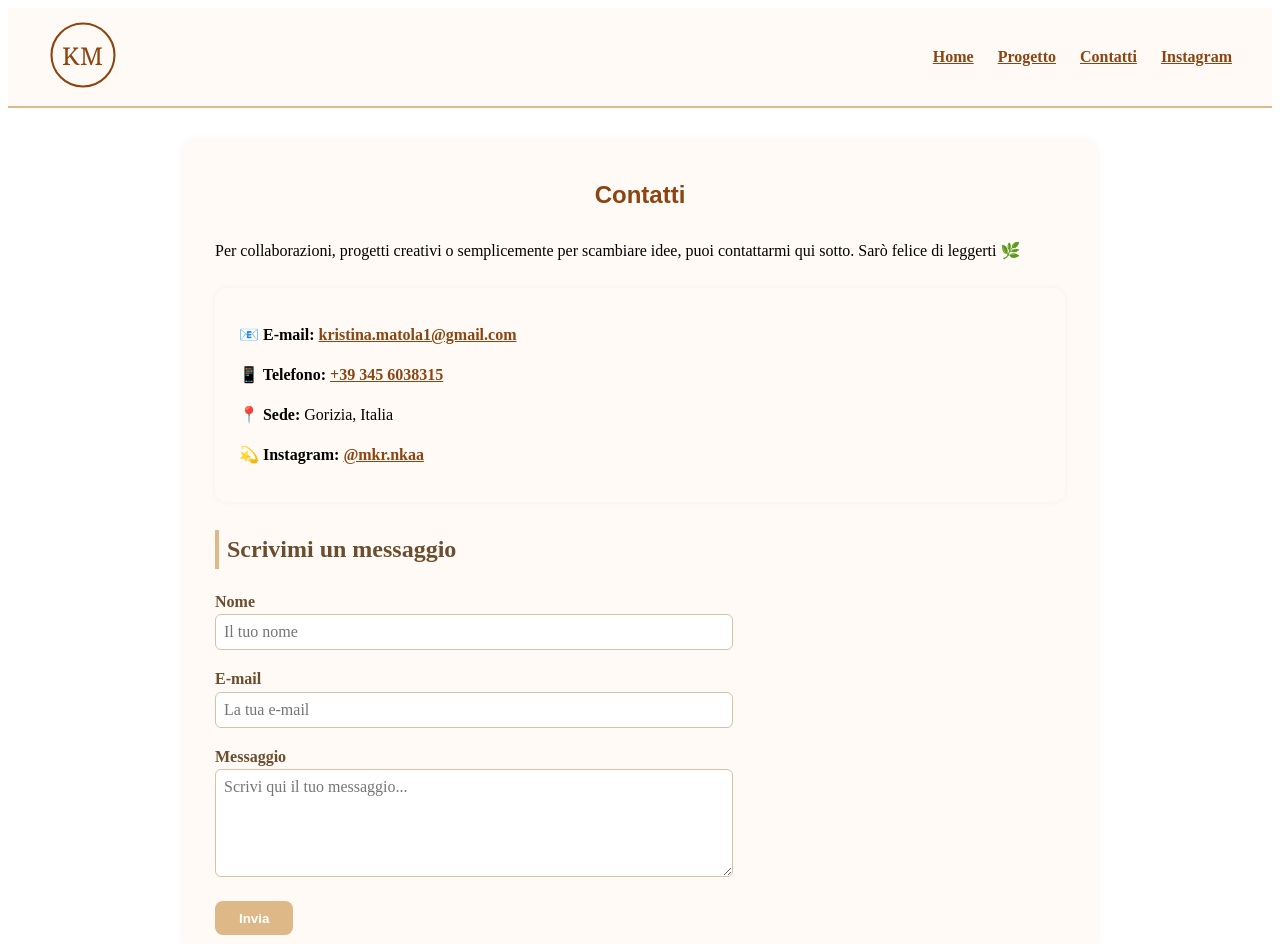
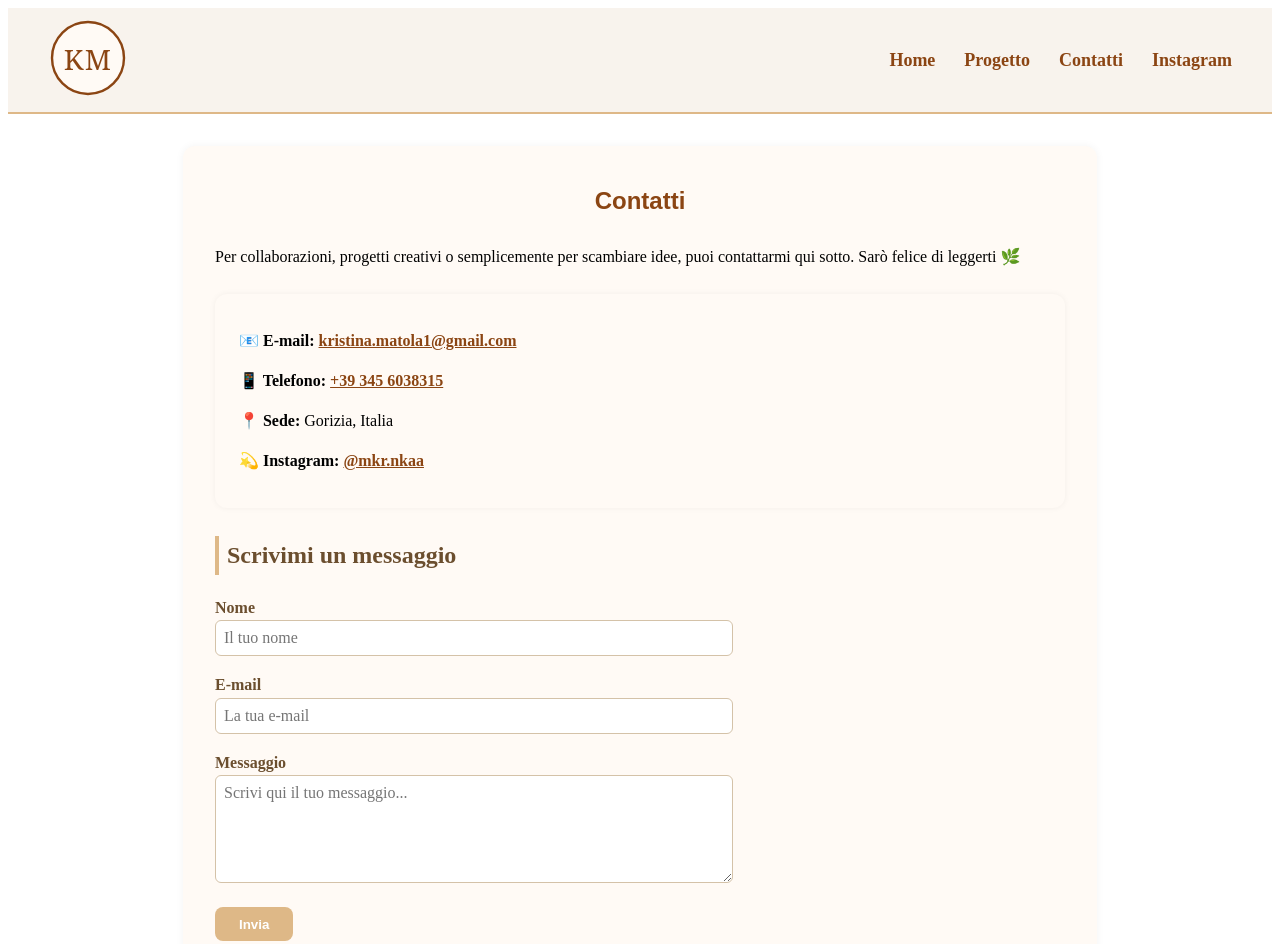
Before and after one commit to L3ch0/Practice, a plain HTML site: page contatti.html in a window 1280 px wide. Shown: the top 944 px of the page. Drawn offline with Linux system fonts and the light colour scheme.

Commit message:
Update header styling for progetto and contatti to match instagram.html

```diff
--- a/contatti.html
+++ b/contatti.html
@@ -4,6 +4,30 @@
     <meta charset="UTF-8">
     <title>Kristina Matola</title>
     <link href="css/stile.css" rel="stylesheet" type="text/css" media="all">
+
+    <style>
+      /* HEADER (logo + menu) */
+      .topbar {
+        display: flex;
+        justify-content: space-between;
+        align-items: center;
+        padding: 10px 40px;
+        background-color: #f8f3ed;
+      }
+
+      /* LOGO SIZE */
+      .topbar svg {
+        width: 80px;
+        height: 80px;
+      }
+
+      .menu a {
+        margin-left: 25px;
+        font-size: 18px;
+        color: saddlebrown;
+        text-decoration: none;
+      }
+    </style>
   </head>
 
   <body>
```
Also changed, not shown: progetto.html (+24 -0 lines).
